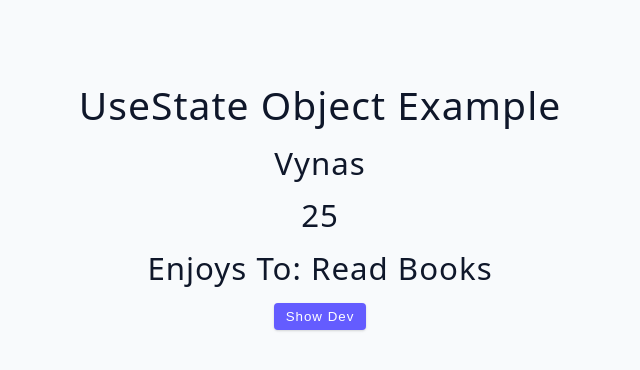
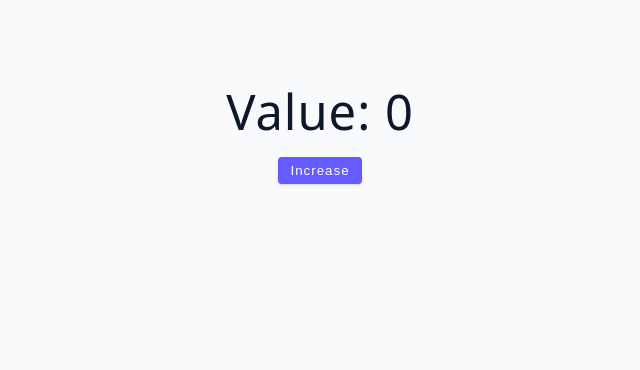
Before and after one commit to BousninaHamda/react-hooks, a React (Vite) app: page / in a window 1280 px wide. Shown: the top 370 px of the page, without its empty margins (320-960 px from the left). Built offline with nearby package versions, Linux system fonts and the light colour scheme.

Commit message:
useEffect-basics

```diff
--- a/src/App.jsx
+++ b/src/App.jsx
@@ -1,9 +1,9 @@
-import UseStateObject from "./hooks/01-useState/03-useState-object";
+import { UseEffectBasics } from "./hooks/02-useEffect.jsx/01-useEffect-basics";
 
 function App() {
   return (
     <div className="container">
-      <UseStateObject />
+      <UseEffectBasics />
     </div>
   );
 }
--- /dev/null
+++ b/src/hooks/02-useEffect.jsx/01-useEffect-basics.jsx
@@ -0,0 +1,23 @@
+import { useEffect, useState } from "react";
+
+export const UseEffectBasics = () => {
+  const [value, setValue] = useState(0);
+
+  const sayHello = () => {
+    console.log("Hello");
+  };
+  sayHello();
+
+  useEffect(() => {
+    console.log("hello from useEffect");
+  }, []);
+
+  return (
+    <div>
+      <h1>Value: {value}</h1>
+      <button type="button" className="btn" onClick={() => setValue(value + 1)}>
+        Increase
+      </button>
+    </div>
+  );
+};
```
